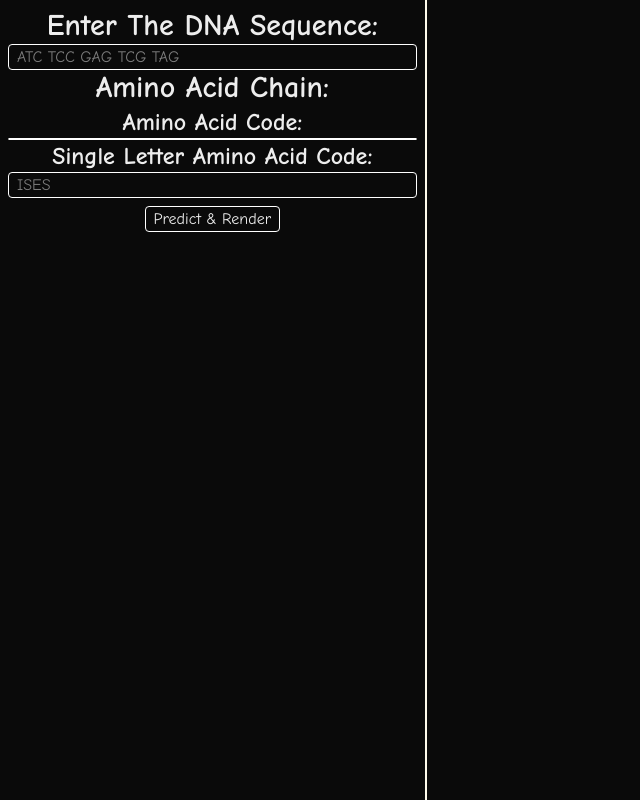
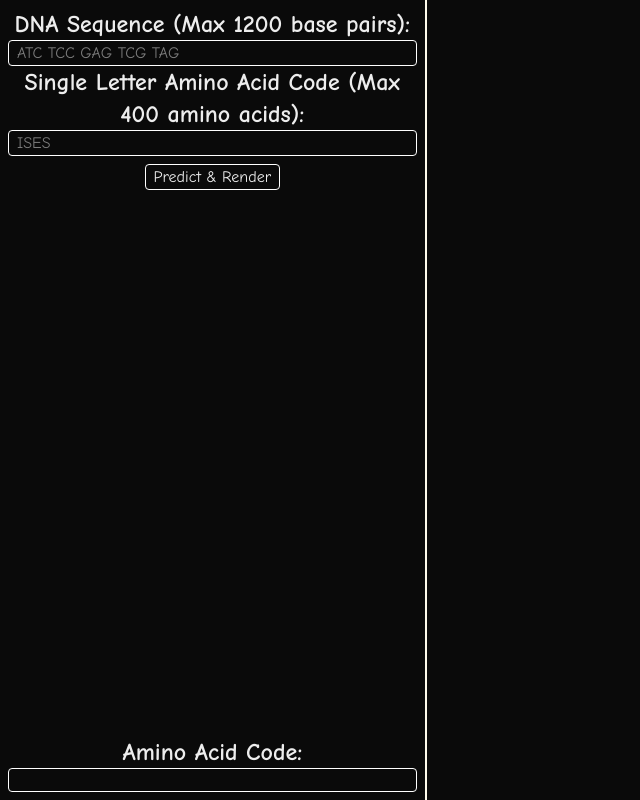
Before and after one commit to Mooshay105/genetic-fold-predictor, a Next.js app: page / in a window 1280 px wide. Shown: the whole page, without its empty margins (0-640 px from the left). Built offline with nearby package versions, Linux system fonts and the light colour scheme.

Commit message:
feet: Polish the site

```diff
--- a/app/page.tsx
+++ b/app/page.tsx
@@ -13,7 +13,7 @@ export default function Home() {
 	const [error, setError] = useState("");
 	const viewerRef = useRef<HTMLDivElement>(null);
 
-	const handlePredict = async () => {
+	async function handlePredict() {
 		setError("");
 		setLoading(true);
 
@@ -45,7 +45,7 @@ export default function Home() {
 		} finally {
 			setLoading(false);
 		}
-	};
+	}
 
 	useEffect(() => {
 		const splitBaseTriplets: string[] =
@@ -69,29 +69,32 @@ export default function Home() {
 
 	return (
 		<div className="flex flex-col text-center justify-center">
-			<div className="fixed top-0 left-0 w-1/3 h-full border-r-2 border-amber-50 p-2">
-				<Script src="https://3Dmol.org/build/3Dmol-min.js" strategy="beforeInteractive" />
-				<h1 className="text-3xl font-bold">Enter The DNA Sequence:</h1>
+			<div className="fixed top-0 left-0 w-1/3 h-full border-r-2 border-amber-50 p-2 flex flex-col justify-between overflow-scroll">
+				<div>
+					<Script
+						src="https://3Dmol.org/build/3Dmol-min.js"
+						strategy="beforeInteractive"
+					/>
+					<h1 className="text-2xl font-bold">DNA Sequence (Max 1200 base pairs):</h1>
 					<input
 						id="dnaSequence"
 						type="text"
 						value={dna}
 						onChange={(event) => setDNA(event.target.value)}
 						placeholder="ATC TCC GAG TCG TAG"
+						maxLength={1600}
 						className="border border-white w-full mx-auto rounded px-2"
 					/>
-				<h1 className="text-3xl font-bold">Amino Acid Chain:</h1>
-				<h2 className="text-2xl font-bold">Amino Acid Code:</h2>
-				<p className="border border-white w-full mx-auto rounded px-2 text-left">
-					{aminoAcidChain}
-				</p>
-				<h2 className="text-2xl font-bold">Single Letter Amino Acid Code:</h2>
+					<h1 className="text-2xl font-bold">
+						Single Letter Amino Acid Code (Max 400 amino acids):
+					</h1>
 					<input
 						id="singleLetterAminoAcidChain"
 						type="text"
 						value={singleLetterAminoAcidChain.trim()}
 						onChange={(event) => setSingleLetterAminoAcidChain(event.target.value)}
 						placeholder="ISES"
+						maxLength={400}
 						className="border border-white w-full mx-auto rounded px-2"
 					/>
 					<button
@@ -103,6 +106,13 @@ export default function Home() {
 					</button>
 					{error && <p style={{ color: "red" }}>{error}</p>}
 				</div>
+				<div className="">
+					<h2 className="text-2xl font-bold">Amino Acid Code:</h2>
+					<p className="border border-white w-full min-h-6 max-h-60 overflow-scroll mx-auto rounded px-2 text-left">
+						{aminoAcidChain}
+					</p>
+				</div>
+			</div>
 			<div ref={viewerRef} className="fixed right-0 top-0 w-2/3 h-full" />
 		</div>
 	);
```
Lines whose indentation alone changed are shown as unchanged.
